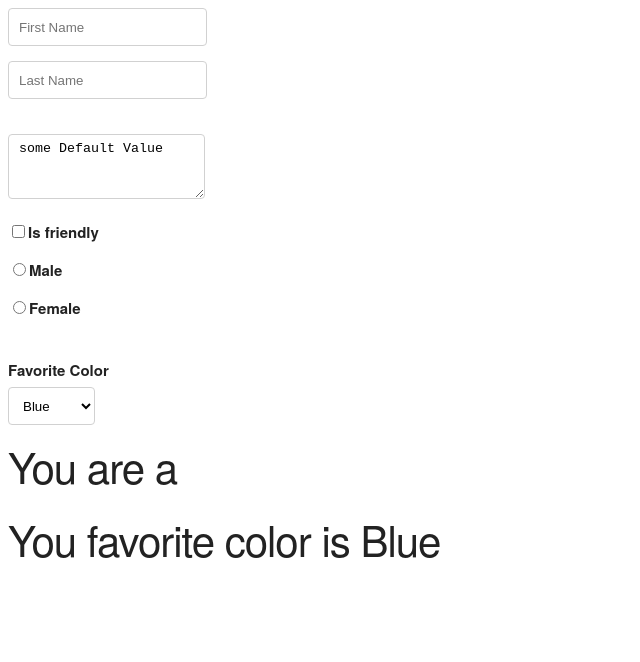
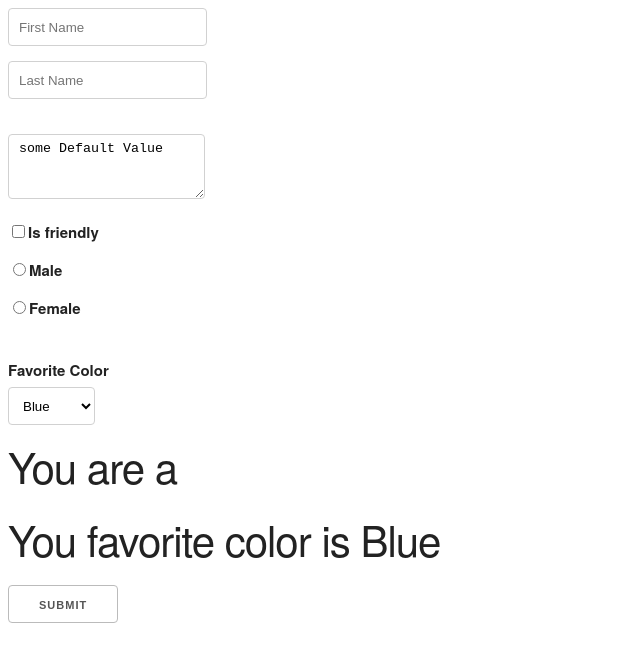
Before and after one commit to vermad843/React-Concepts, a React (Create React App) app: page / in a window 1280 px wide. Shown: the top 662 px of the page, without its empty margins (0-640 px from the left). Built offline with nearby package versions, Linux system fonts and the light colour scheme.

Commit message:
button on the screen

```diff
--- a/src/App.js
+++ b/src/App.js
@@ -26,7 +26,7 @@ class App extends Component {
     render() {
       const {firstName, lastName, isFriendly, gender, favColor} = this.state;
         return (
-           <form>
+           <form onSubmit = {this.handleSubmit}>
                <input
                 type = "text"
                 value = {firstName}
@@ -90,6 +90,7 @@ class App extends Component {
               </select>
               <h2>You are a {gender}</h2>
               <h2>You favorite color is {favColor}</h2>
+              <button>Submit</button>
            </form>
         );
     }
```
